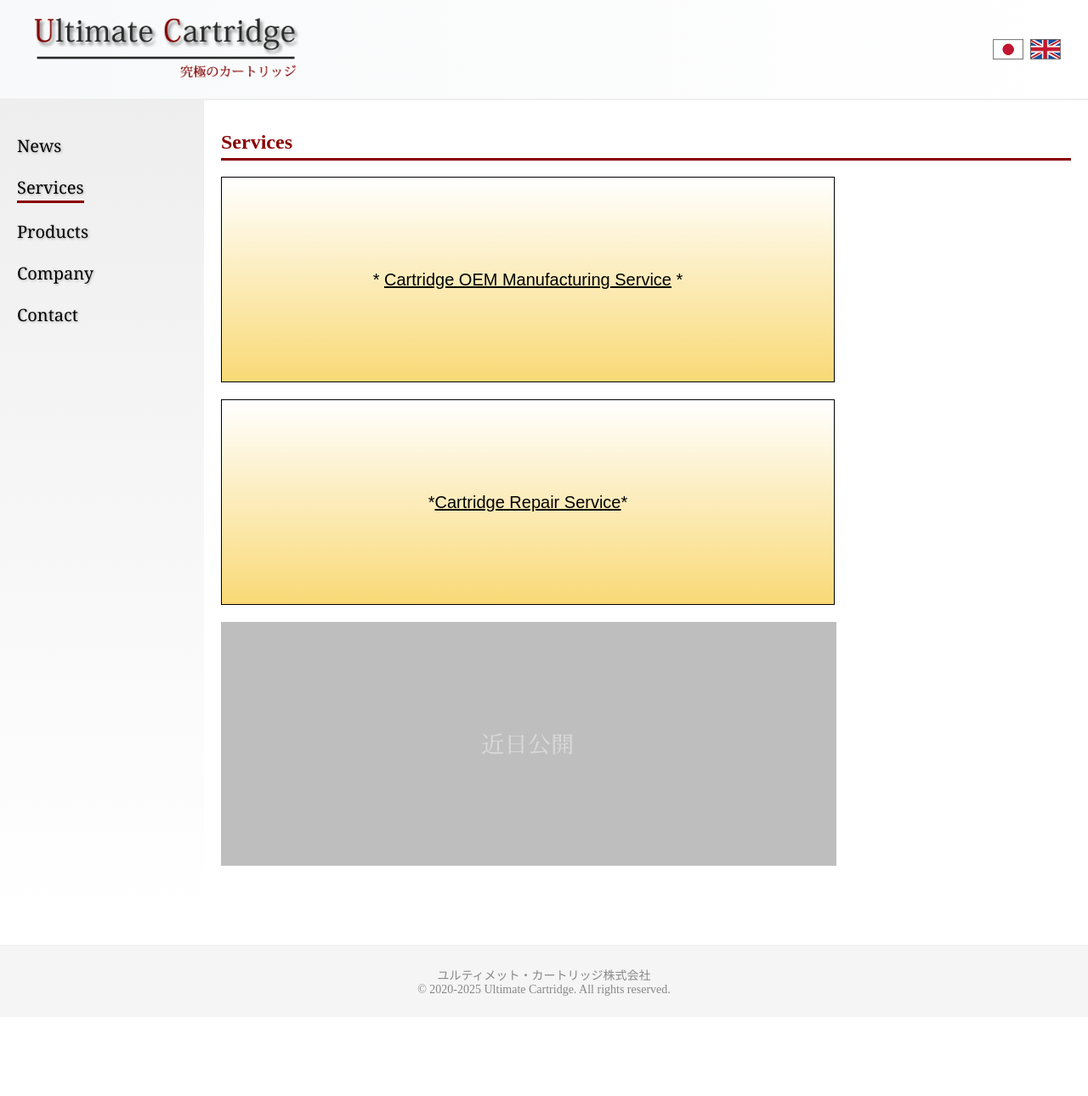
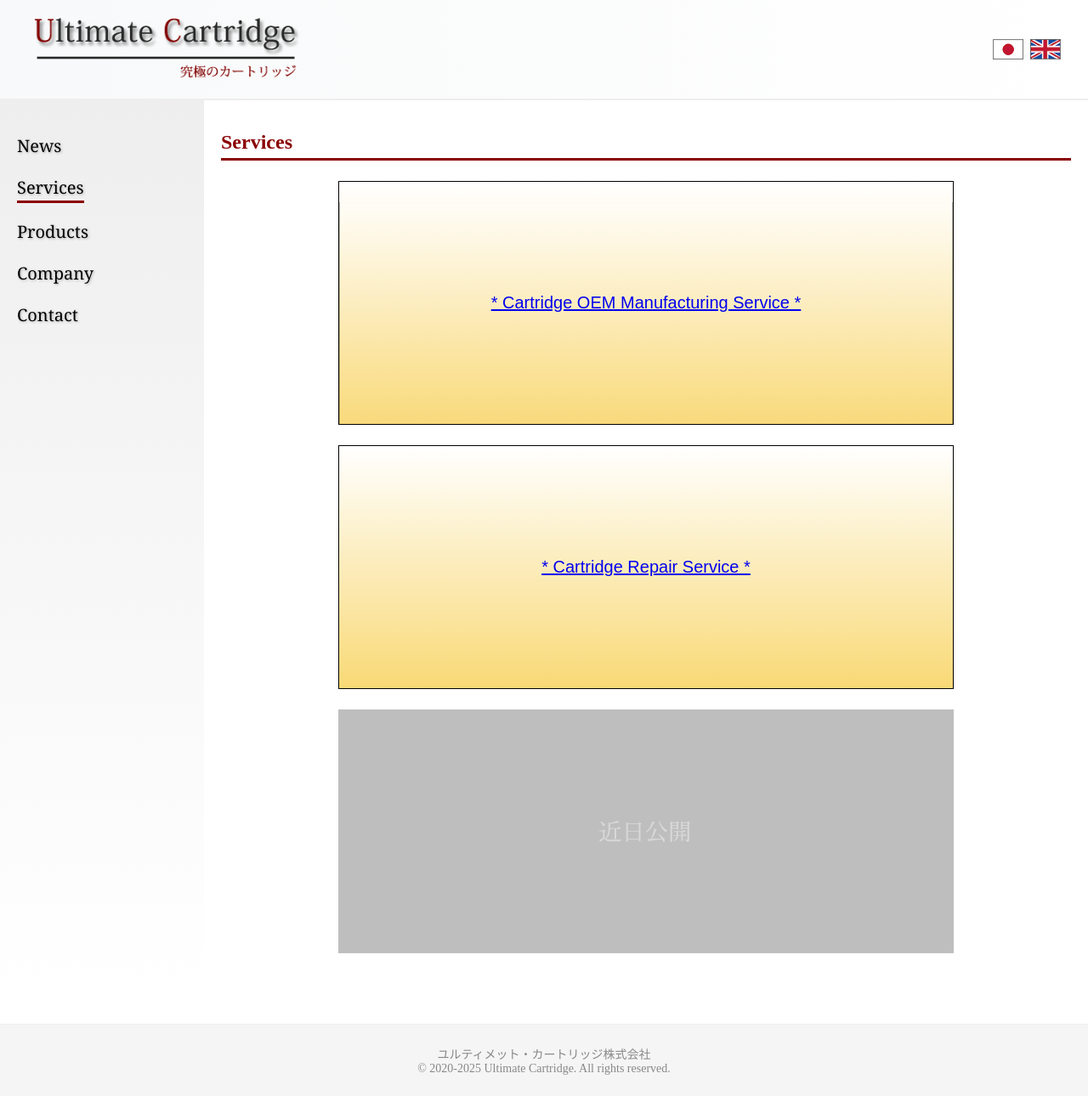
Before and after one commit to ultimate-cartridge/ultimate-cartridge.github.io, a Jekyll site: the page built from en/services/index.md, in a window 1280 px wide. Shown: the whole page at 85% size. Built offline with Jekyll 4.4.1, drawn with Linux system fonts in a browser that asks for light colours; before the commit the page ends 1197 px from its top, so only the background shows below that.

Commit message:
fix image bg

```diff
--- a/assets/style.css
+++ b/assets/style.css
@@ -91,6 +91,13 @@
   margin-bottom: 1.2em;
 }
 
+main img {
+  max-width: 100%;
+  height: auto;
+  display: block;
+  margin: 1.2em auto;
+}
+
 @media (max-width: 600px) {
   .site-header {
     flex-wrap: wrap;
@@ -149,9 +156,14 @@
     gap: 12px;
     padding: 0;
     margin: 0;
+    font-size: 15px;
   }
   .nav-list li {
     margin: 0;
+  }
+  .nav-link {
+    font-size: 15px;
+    padding: 4px 8px;
   }
 }
 
@@ -190,3 +202,41 @@
     padding: 12px;
   }
 }
+
+.service-box {
+  position: relative;
+  overflow: hidden;
+  max-width: 724px;
+  margin: 1.2em auto;
+  border: 1px solid black;
+  padding: 0; /* 移除内边距，防止撑大比例 */
+  background: linear-gradient(white, #f9d976);
+  text-align: center;
+  font-size: 20px;
+  font-family: 'Arial', sans-serif;
+  aspect-ratio: 724 / 287; /* 假设图片是660x180，可根据实际图片调整 */
+  display: flex;
+  align-items: center;
+  justify-content: center;
+  box-sizing: border-box;
+}
+
+.service-box img {
+  position: absolute;
+  left: 0;
+  top: 0;
+  width: 100%;
+  height: 100%;
+  object-fit: cover;
+  opacity: 0.25;
+  pointer-events: none;
+  z-index: 0;
+}
+
+.service-box > *:not(img) {
+  position: relative;
+  z-index: 1;
+  width: 100%;
+  padding: 1.5em;
+  box-sizing: border-box;
+}
--- a/en/services/index.md
+++ b/en/services/index.md
@@ -6,14 +6,16 @@
 
 # Services
 
-<div style="background: linear-gradient(white, #f9d976); border: 1px solid black; padding: 1.5em; text-align: center; font-size: 20px; font-family: 'Arial', sans-serif; margin: 0 0 1em 0; width: calc(100% - 2em); max-width: 660px; height: 180px; display: flex; align-items: center; justify-content: center;">
+
+<div class="service-box">
+  <img src="/assets/services/bg-service-box.png" />
   <span style="width:100%;">
-    * <a href="/en/services/oem/01/" style="color: inherit; text-decoration: underline;">Cartridge OEM Manufacturing Service</a> *
+    <a href="/en/services/oem/01/" class="service-link">* Cartridge OEM Manufacturing Service *</a>
   </span>
 </div>
 
-<div style="background: linear-gradient(white, #f9d976); border: 1px solid black; padding: 1.5em; text-align: center; font-size: 20px; font-family: 'Arial', sans-serif; margin: 0 0 1em 0; width: calc(100% - 2em); max-width: 660px; height: 180px; display: flex; align-items: center; justify-content: center;">
-    * <a href="/en/services/repair.html" style="color: inherit; text-decoration: underline;">Cartridge Repair Service</a> *
+<div class="service-box">
+    <a href="/en/services/repair.html" class="service-link">* Cartridge Repair Service * </a>
 </div>
 
 <!-- 自动列出 en/services/OEM 文件夹下的所有页面 -->
```
Also changed, not shown: assets/services/bg-service-box.png (added).
